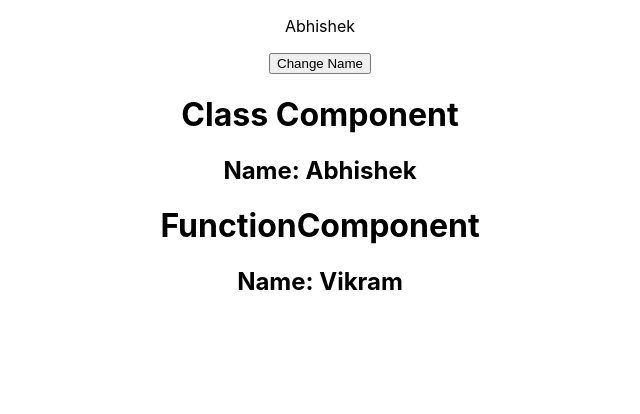
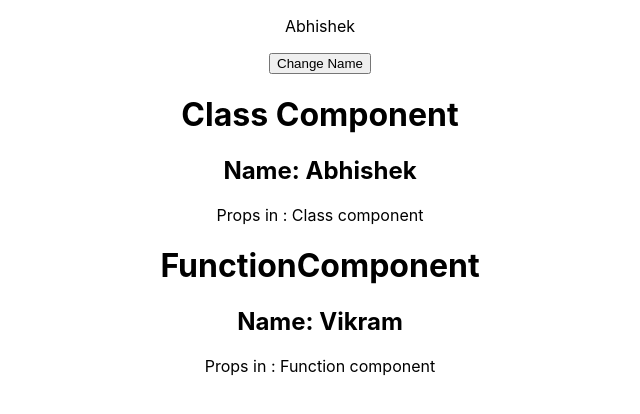
Before and after one commit to abhishekk-raj/Milestone, a React (Create React App) app: page / in a window 1280 px wide. Shown: the top 414 px of the page, without its empty margins (320-960 px from the left). Built offline with nearby package versions, Linux system fonts and the light colour scheme.

Commit message:
props in class and function component

```diff
--- a/src/App.tsx
+++ b/src/App.tsx
@@ -19,8 +19,8 @@ function App() {
     <div className="App">
       <p>{name}</p>
       <button onClick={changeName}>Change Name</button>
-      <ClassComponent />
-      <FunctionComponent />
+      <ClassComponent propsIn="Class component"/>
+      <FunctionComponent propsIn="Function component" />
     </div>
   );
 }
--- a/src/examples/ClassComponent.tsx
+++ b/src/examples/ClassComponent.tsx
@@ -1,6 +1,8 @@
 import React, { Component } from "react";
 
-interface IProps {}
+interface IProps {
+  propsIn: string;
+}
 
 interface IState {
   name: string;
@@ -20,6 +22,7 @@ export class ClassComponent extends Component<IProps, IState> {
       <div>
         <h1>Class Component</h1>
         <h2>Name: {this.state.name}</h2>
+        <p>Props in : {this.props.propsIn}</p>
       </div>
     );
   }
--- a/src/examples/FunctionComponent.tsx
+++ b/src/examples/FunctionComponent.tsx
@@ -1,11 +1,16 @@
 import React, { useState } from "react";
 
-export const FunctionComponent = () => {
+interface IProps {
+  propsIn: string;
+}
+
+export const FunctionComponent: React.FC<IProps> = ({ propsIn }) => {
   const [name] = useState("Vikram");
   return (
     <div>
       <h1>FunctionComponent</h1>
       <h2>Name: {name}</h2>
+      <p>Props in : {propsIn}</p>
     </div>
   );
 };
```
Also changed, not shown: 1 other file (tests, documents, lock files or other folders).
